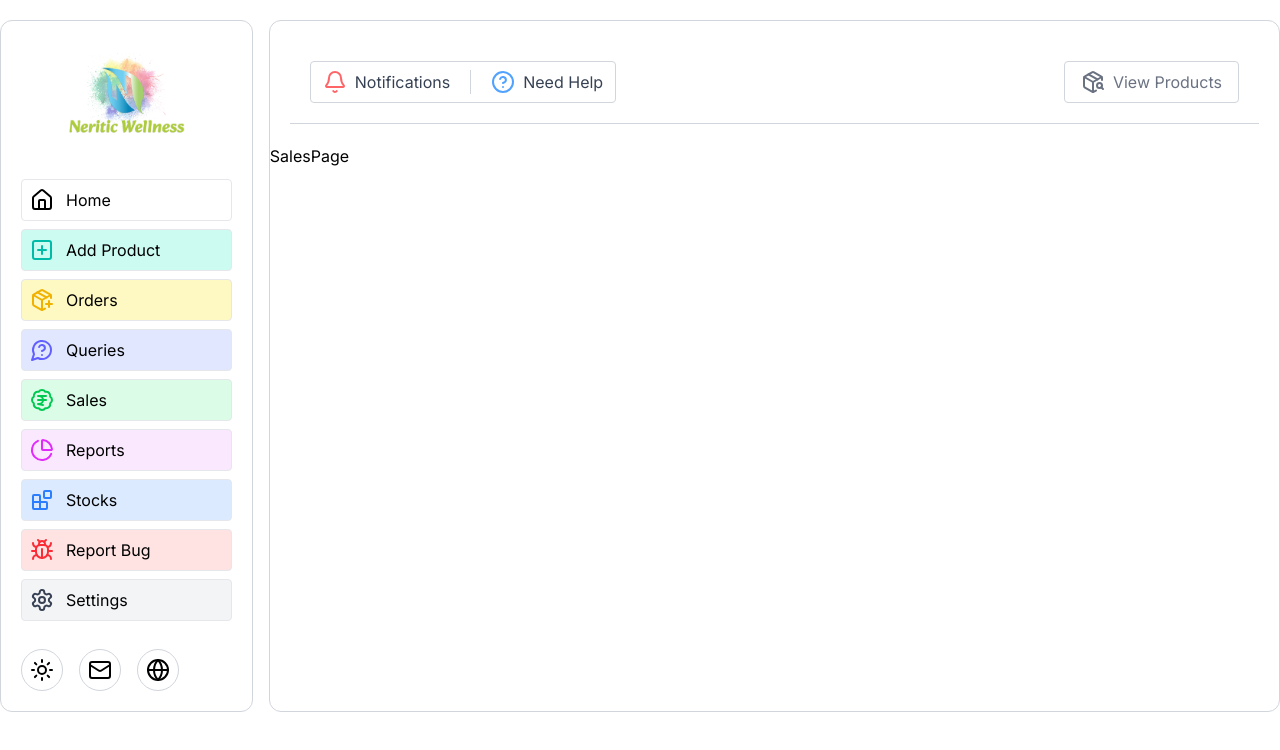
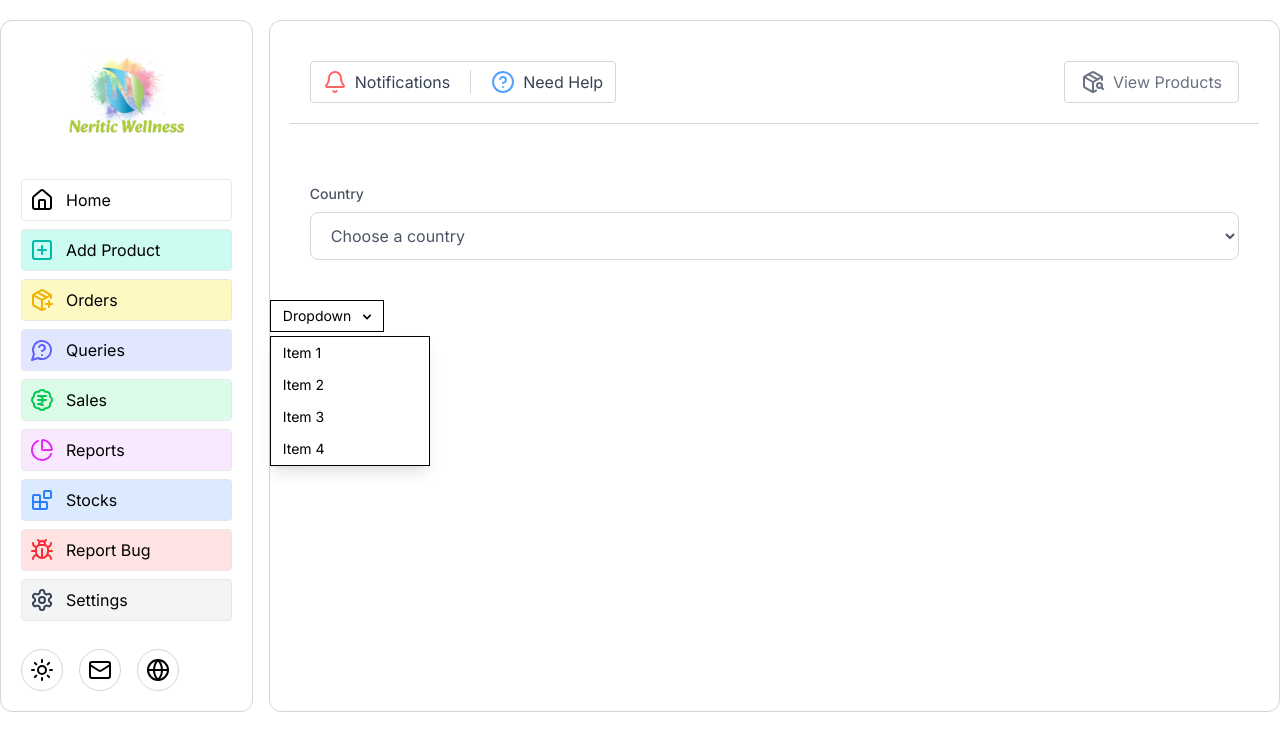
Before and after one commit to Gaurav-Neritic/Neritics_Dashboard, a Next.js app: page /sales in a window 1280 px wide. Shown: the top 750 px of the page. Built offline with nearby package versions, Linux system fonts and the light colour scheme.

Commit message:
modal update for products

```diff
--- a/src/app/(pages)/addProduct/page.tsx
+++ b/src/app/(pages)/addProduct/page.tsx
@@ -354,7 +354,7 @@ const AddProduct = () => {
                           setMainImage(e.target.files[0]);
                         }}
                         className="w-full text-gray-700 font-medium text-sm bg-white border file:cursor-pointer cursor-pointer file:border-0 file:py-3 file:px-4 file:mr-4 file:bg-gray-200 file:hover:bg-gray-100 file:text-black rounded
-                        dark:bg-darkMode dark:border-darkBorder dark:text-gray-500 dark:file:bg-neutral-400 dark:file:text-white"
+                        dark:bg-darkMode dark:border-darkBorder dark:text-gray-500 dark:file:bg-neutral-800 dark:file:text-white dark:hover:file:text-gray-500"
                       />
                       {mainImage && (
                         <img
@@ -376,7 +376,7 @@ const AddProduct = () => {
                           setPrimaryImage(e.target.files[0]);
                         }}
                         className="w-full text-gray-700 font-medium text-sm bg-white border file:cursor-pointer cursor-pointer file:border-0 file:py-3 file:px-4 file:mr-4 file:bg-gray-200 file:hover:bg-gray-100 file:text-black rounded
-                        dark:bg-darkMode dark:border-darkBorder dark:text-gray-500 dark:file:bg-neutral-400 dark:file:text-white"
+                        dark:bg-darkMode dark:border-darkBorder dark:text-gray-500 dark:file:bg-neutral-800 dark:file:text-white dark:hover:file:text-gray-500"
                       />
                       {primaryImage && (
                         <img
@@ -400,7 +400,7 @@ const AddProduct = () => {
                           setSecondImage(e.target.files[0]);
                         }}
                         className="w-full text-gray-700 font-medium text-sm bg-white border file:cursor-pointer cursor-pointer file:border-0 file:py-3 file:px-4 file:mr-4 file:bg-gray-200 file:hover:bg-gray-100 file:text-black rounded
-                        dark:bg-darkMode dark:border-darkBorder dark:text-gray-500 dark:file:bg-neutral-400 dark:file:text-white"
+                        dark:bg-darkMode dark:border-darkBorder dark:text-gray-500 dark:file:bg-neutral-800 dark:file:text-white dark:hover:file:text-gray-500"
                       />
                       {secondImage && (
                         <img
@@ -423,7 +423,7 @@ const AddProduct = () => {
                           setThirdImage(e.target.files[0]);
                         }}
                         className="w-full text-gray-700 font-medium text-sm bg-white border file:cursor-pointer cursor-pointer file:border-0 file:py-3 file:px-4 file:mr-4 file:bg-gray-200 file:hover:bg-gray-100 file:text-black rounded
-                        dark:bg-darkMode dark:border-darkBorder dark:text-gray-500 dark:file:bg-neutral-400 dark:file:text-white"
+                        dark:bg-darkMode dark:border-darkBorder dark:text-gray-500 dark:file:bg-neutral-800 dark:file:text-white dark:hover:file:text-gray-500"
                       />
                       {thirdImage && (
                         <img
@@ -447,7 +447,7 @@ const AddProduct = () => {
                         setFourthImage(e.target.files[0]);
                       }}
                       className="w-full text-gray-700 font-medium text-sm bg-white border file:cursor-pointer cursor-pointer file:border-0 file:py-3 file:px-4 file:mr-4 file:bg-gray-200 file:hover:bg-gray-100 file:text-black rounded
-                        dark:bg-darkMode dark:border-darkBorder dark:text-gray-500 dark:file:bg-neutral-400 dark:file:text-white"
+                        dark:bg-darkMode dark:border-darkBorder dark:text-gray-500 dark:file:bg-neutral-800 dark:file:text-white dark:hover:file:text-gray-500"
                     />
                     {fourthImage && (
                       <img
--- a/src/app/(pages)/productList/page.tsx
+++ b/src/app/(pages)/productList/page.tsx
@@ -237,8 +237,7 @@ const ProductList = () => {
                               prodName={title}
                               onClose={() => {
                                 setDeletePopup(false);
-                              }}
-                            />
+                              }} />
                           }
                         </div>
                       );
@@ -279,6 +278,7 @@ const ProductList = () => {
                   }: productDataProps) => {
                     return (
                       <ProductCard
+                        reRender={() => { return getProducts() }}
                         key={_id}
                         _id={_id}
                         image={image}
--- a/src/app/(pages)/sales/page.tsx
+++ b/src/app/(pages)/sales/page.tsx
@@ -2,7 +2,37 @@ import React from 'react'
 
 const SalesPage = () => {
   return (
-    <div>SalesPage</div>
+    <>
+      <div className='p-10'>
+        <div className="block w-full">
+          <label htmlFor="countries" className="block mb-2 text-sm font-medium text-gray-600 w-full">Country</label>
+          <select id="countries" className="h-12 border border-gray-300 text-gray-600 text-base rounded-lg block w-full py-2.5 px-4 focus:outline-none">
+            <option selected>Choose a country</option>
+            <option value="US">India</option>
+            <option value="CA">Bharat</option>
+            <option value="FR">Hindustan</option>
+            <option value="DE">Aryavarta</option>
+          </select>
+        </div>
+
+      </div>
+      <div className="relative">
+        <button className="flex items-center h-8 pl-3 pr-2 border border-black focus:outline-none">
+          <span className="text-sm leading-none">
+            Dropdown
+          </span>
+          <svg className="w-4 h-4 mt-px ml-2" xmlns="http://www.w3.org/2000/svg" viewBox="0 0 20 20" fill="currentColor">
+            <path fill-rule="evenodd" d="M5.293 7.293a1 1 0 011.414 0L10 10.586l3.293-3.293a1 1 0 111.414 1.414l-4 4a1 1 0 01-1.414 0l-4-4a1 1 0 010-1.414z" clip-rule="evenodd" />
+          </svg>
+        </button>
+        <div className="absolute flex flex-col w-40 mt-1 border border-black shadow-lg">
+          <a className="flex items-center h-8 px-3 text-sm hover:bg-gray-200" href="#">Item 1</a>
+          <a className="flex items-center h-8 px-3 text-sm hover:bg-gray-200" href="#">Item 2</a>
+          <a className="flex items-center h-8 px-3 text-sm hover:bg-gray-200" href="#">Item 3</a>
+          <a className="flex items-center h-8 px-3 text-sm hover:bg-gray-200" href="#">Item 4</a>
+        </div>
+      </div>
+    </>
   )
 }
 
--- a/src/components/DeletePoup.tsx
+++ b/src/components/DeletePoup.tsx
@@ -30,7 +30,6 @@ const DeletePoup = ({
       if (response.data.data) {
         toast.success("Product Deleted Successfully");
         setLoading(false);
-        await axios.get("../api/getProducts");
         onClose();
       }
     } catch (error) {
--- a/src/components/ProductPage/ProductCard.tsx
+++ b/src/components/ProductPage/ProductCard.tsx
@@ -11,6 +11,7 @@ interface productDataProps {
   stock: number;
   image: [string];
   listingStatus: boolean;
+  reRender: () => {}
 }
 
 const ProductCard = ({
@@ -19,6 +20,7 @@ const ProductCard = ({
   title,
   price,
   stock,
+  reRender,
   listingStatus,
 }: productDataProps) => {
   const [deletePopup, setDeletePopup] = useState(false);
@@ -51,14 +53,15 @@ const ProductCard = ({
       <div className="grid grid-cols-2 gap-2 pt-2 border-t border-lightBorder dark:border-darkBorder">
         <Link
           href={`/productList/${_id}`}
-          className="flex justify-center items-center gap-2 text-green-500 hover:text-green-600 p-2 border border-lightBorder dark:border-darkBorder rounded text-sm"
+          className="flex justify-center items-center gap-2 text-green-500 hover:text-green-600 bg-green-100 hover:bg-green-200 p-2 border border-lightBorder dark:border-darkBorder rounded text-sm"
         >
           <FilePenLine className="h-5 w-5 cursor-pointer" />
           Edit
         </Link>
         <button
+          type="button"
           onClick={() => setDeletePopup(true)}
-          className="flex justify-center items-center gap-2 text-red-500 hover:text-red-600 p-2 border border-lightBorder dark:border-darkBorder rounded text-sm cursor-pointer"
+          className="flex justify-center items-center gap-2 bg-red-100 hover:bg-red-200 text-red-500 hover:text-red-600 p-2 border border-lightBorder dark:border-darkBorder rounded text-sm cursor-pointer bg-red-2"
         >
           <Trash2 className="h-5 w-5 cursor-pointer" />
           Delete
--- a/src/models/product.model.ts
+++ b/src/models/product.model.ts
@@ -75,7 +75,33 @@ const productSchema = new Schema(
         },
         containerType: {
             type: String,
-        }
+        },
+        targetedGender: {
+            type: String,
+            enum: ['male', 'female', 'both'],
+            required: true
+        },
+        ageRange: {
+            type: Number,
+            required: true
+        },
+        benifits: [{
+            type: String,
+            required: true
+        }],
+        specialIngrediens: [{
+            type: String,
+            required: true
+        }],
+        allergyInformation: [{
+            type: String,
+        }],
+        coating: [{
+            type: String
+        }],
+        dimensions: [{
+            type: String
+        }]
     },
     {
         timestamps: true
```
